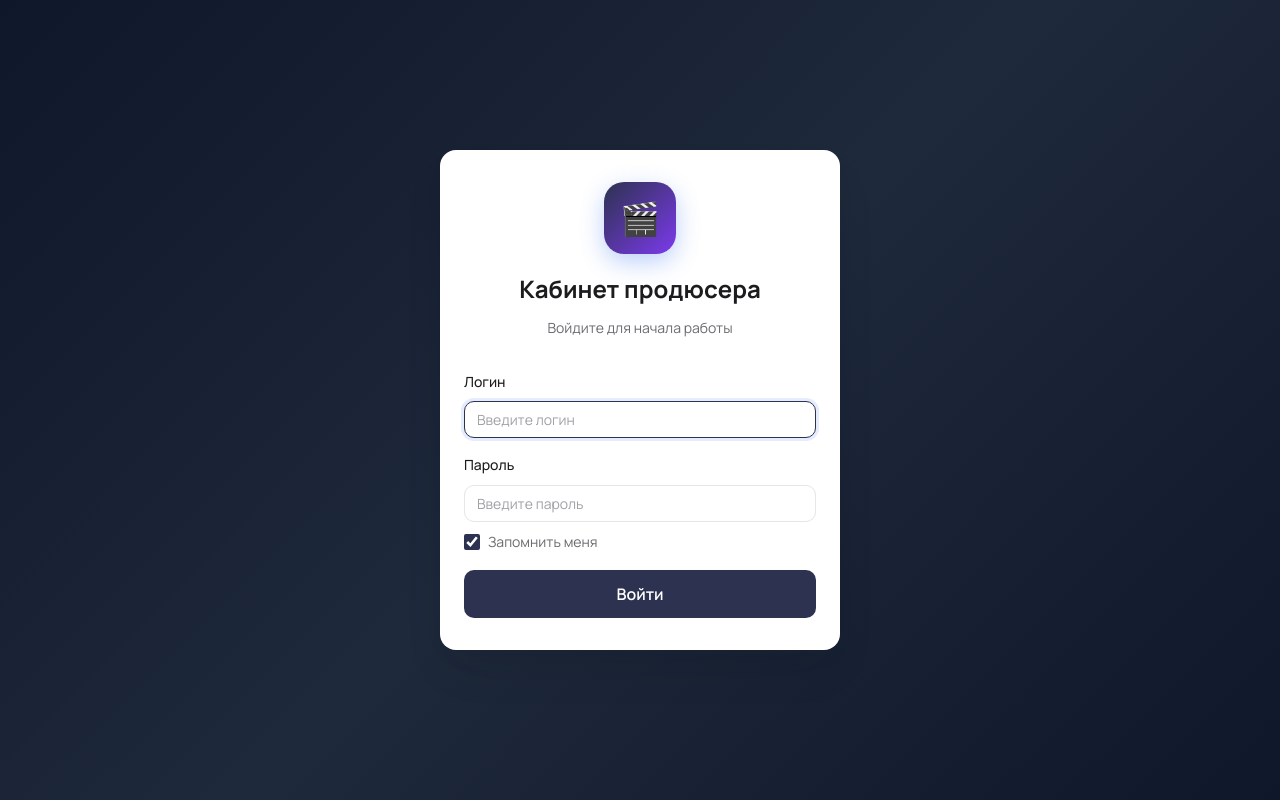
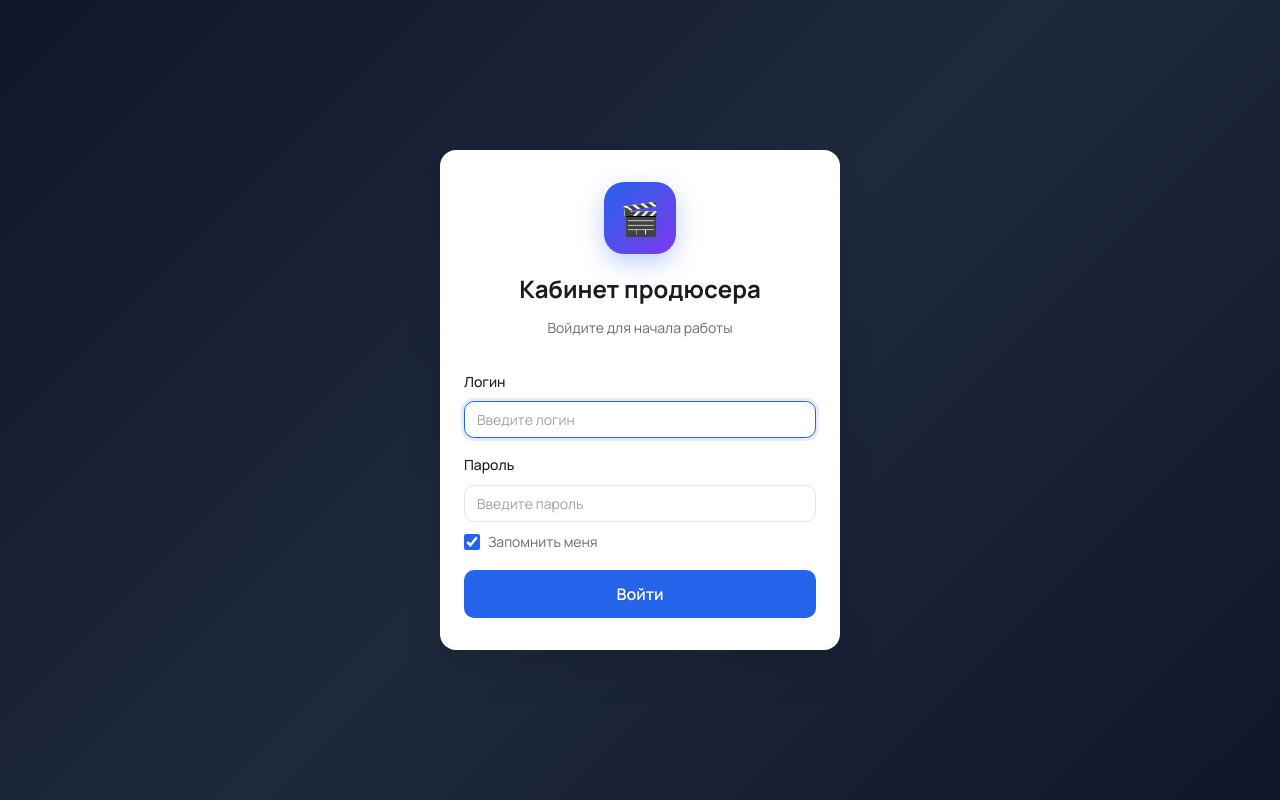
Before and after one commit to dehhaa13-collab/HELP_WORK, a React (Vite) app: page / in a window 1280 px wide. Built offline with nearby package versions, Linux system fonts and the light colour scheme; no server answers; the database is empty.

Commit message:
style: возврат фирменного синего цвета для кнопок и акцентов

```diff
--- a/src/index.css
+++ b/src/index.css
@@ -11,9 +11,9 @@
   --color-bg: #F7F7F9;
   --color-surface: #FFFFFF;
 
-  --color-primary: #2D3250;
-  --color-primary-hover: #424769;
-  --color-primary-light: #F0F1F5;
+  --color-primary: #2563EB;
+  --color-primary-hover: #1D4ED8;
+  --color-primary-light: #EFF6FF;
 
   --color-text: #1C1C1E;
   --color-text-secondary: #6B6B70;
@@ -32,7 +32,7 @@
 
   --color-sidebar-bg: #1C1C1E;
   --color-sidebar-text: #F7F7F9;
-  --color-sidebar-active: #424769;
+  --color-sidebar-active: #2563EB;
   --color-sidebar-hover: rgba(255, 255, 255, 0.08);
 
   /* Typography */
```
